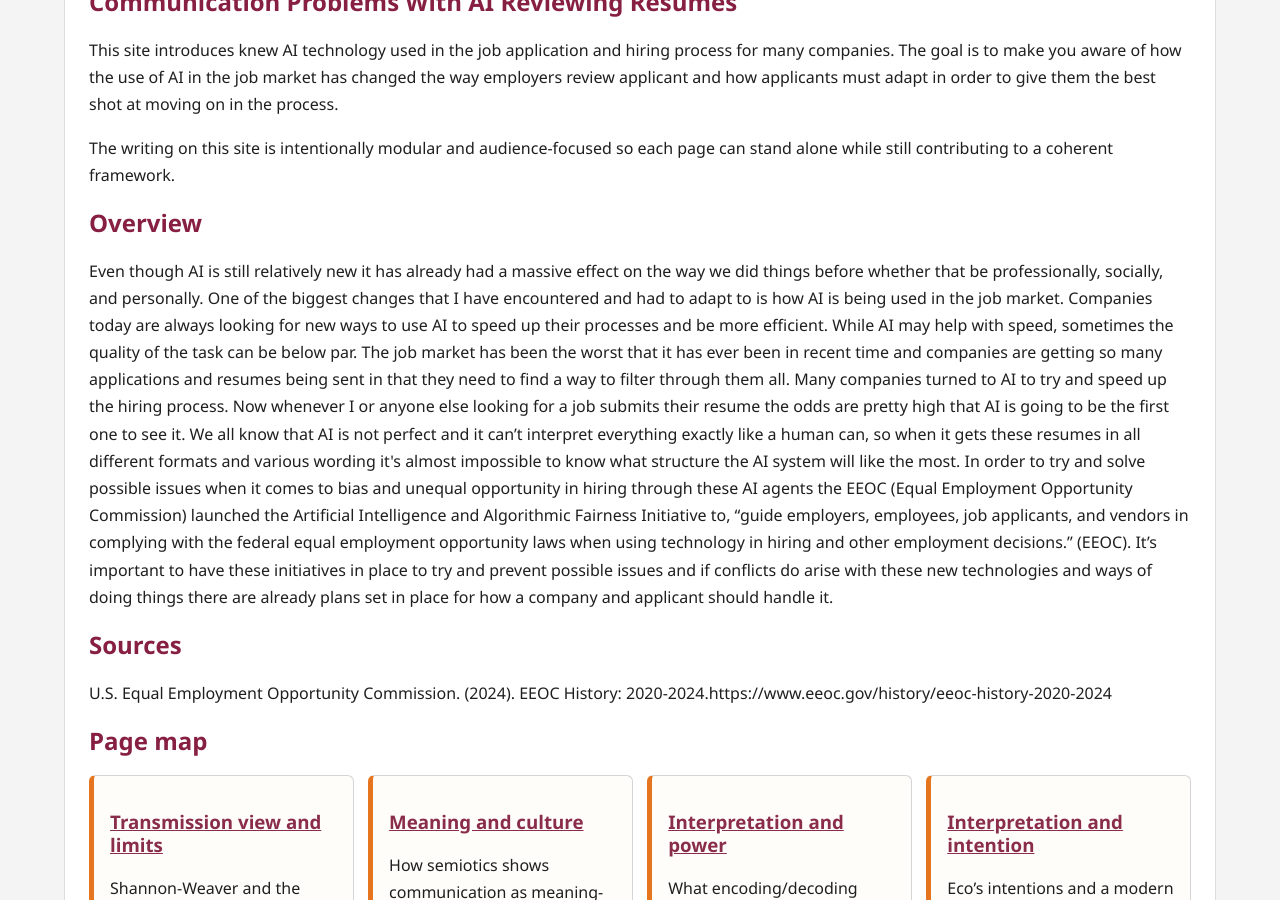
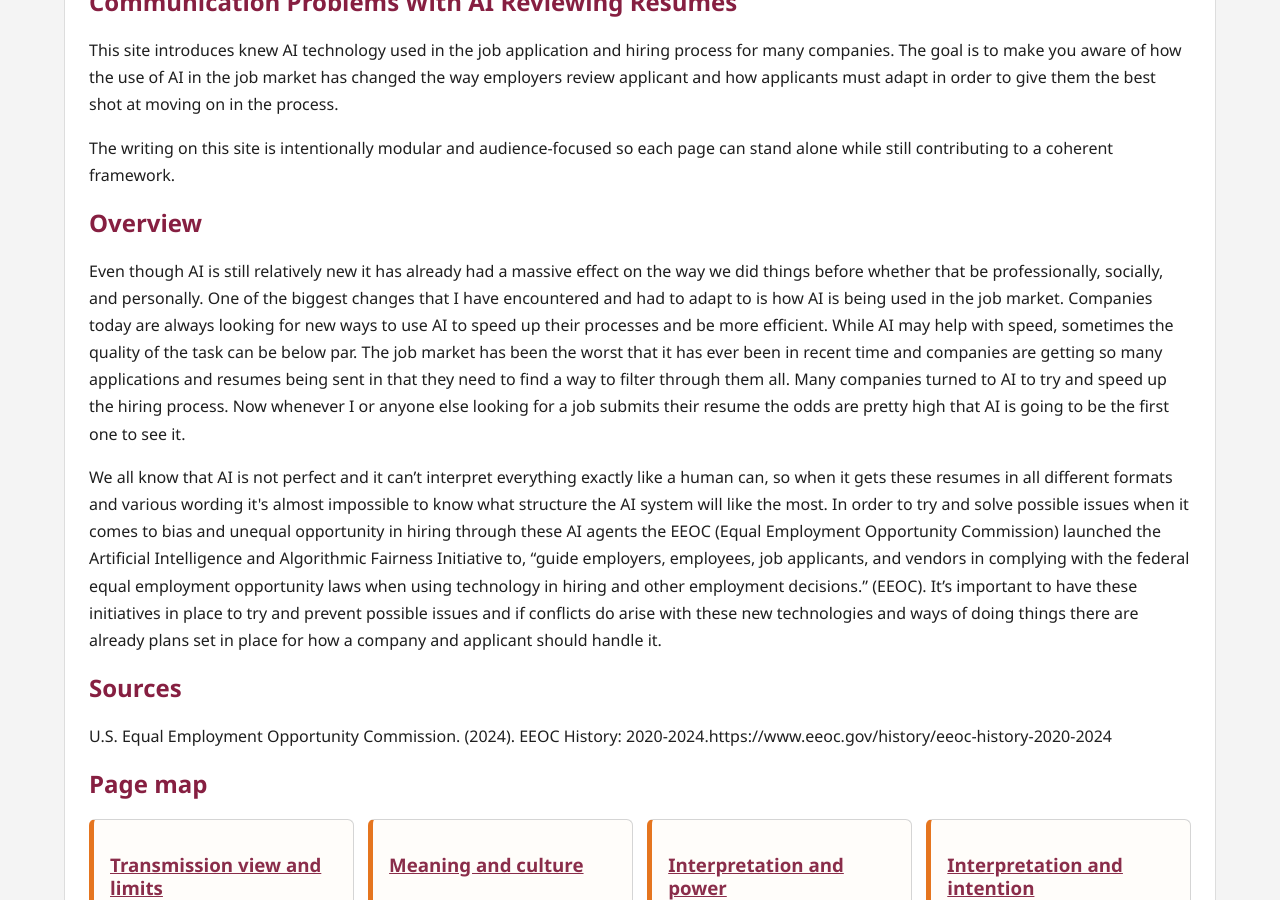
Before and after one commit to zachbranum/zbprimer, a Jekyll site: the page built from index.md, in a window 1280 px wide and 900 px high, scrolled down 209 px. Built offline with Jekyll 4.4.1, drawn with Linux system fonts in a browser that asks for light colours.

Commit message:
Fix HTML formatting in index.md

```diff
--- a/index.md
+++ b/index.md
@@ -12,10 +12,9 @@ description: "Welcome page for the communication theory project."
 
 <section aria-labelledby="Overview">
   <h2 id="Overview">Overview</h2>
-  <p>Even though AI is still relatively new it has already had a massive effect on the way we did things before whether that be professionally, socially, and personally. One of the biggest changes that I have encountered and had to adapt to is how AI is being used in the job market. Companies today are always looking for new ways to use AI to speed up their processes and be more efficient. While AI may help with speed, sometimes the quality of the task can be below par. The job market has been the worst that it has ever been in recent time and companies are getting so many applications and resumes being sent in that they need to find a way to filter through them all. Many companies turned to AI to try and speed up the hiring process. Now whenever I or anyone else looking for a job submits their resume the odds are pretty high that AI is going to be the first one to see it.
+  <p>Even though AI is still relatively new it has already had a massive effect on the way we did things before whether that be professionally, socially, and personally. One of the biggest changes that I have encountered and had to adapt to is how AI is being used in the job market. Companies today are always looking for new ways to use AI to speed up their processes and be more efficient. While AI may help with speed, sometimes the quality of the task can be below par. The job market has been the worst that it has ever been in recent time and companies are getting so many applications and resumes being sent in that they need to find a way to filter through them all. Many companies turned to AI to try and speed up the hiring process. Now whenever I or anyone else looking for a job submits their resume the odds are pretty high that AI is going to be the first one to see it.</p>
 
-We all know that AI is not perfect and it can’t interpret everything exactly like a human can, so when it gets these resumes in all different formats and various wording it's almost impossible to know what structure the AI system will like the most. In order to try and solve possible issues when it comes to bias and unequal opportunity in hiring through these AI agents the EEOC (Equal Employment Opportunity Commission) launched the Artificial Intelligence and Algorithmic Fairness Initiative to, “guide employers, employees, job applicants, and vendors in complying with the federal equal employment opportunity laws when using technology in hiring and other employment decisions.” (EEOC). It’s important to have these initiatives in place to try and prevent possible issues and if conflicts do arise with these new technologies and ways of doing things there are already plans set in place for how a company and applicant should handle it.
-</p>
+<p>We all know that AI is not perfect and it can’t interpret everything exactly like a human can, so when it gets these resumes in all different formats and various wording it's almost impossible to know what structure the AI system will like the most. In order to try and solve possible issues when it comes to bias and unequal opportunity in hiring through these AI agents the EEOC (Equal Employment Opportunity Commission) launched the Artificial Intelligence and Algorithmic Fairness Initiative to, “guide employers, employees, job applicants, and vendors in complying with the federal equal employment opportunity laws when using technology in hiring and other employment decisions.” (EEOC). It’s important to have these initiatives in place to try and prevent possible issues and if conflicts do arise with these new technologies and ways of doing things there are already plans set in place for how a company and applicant should handle it.</p>
 </section>
 
 ## Sources
```
